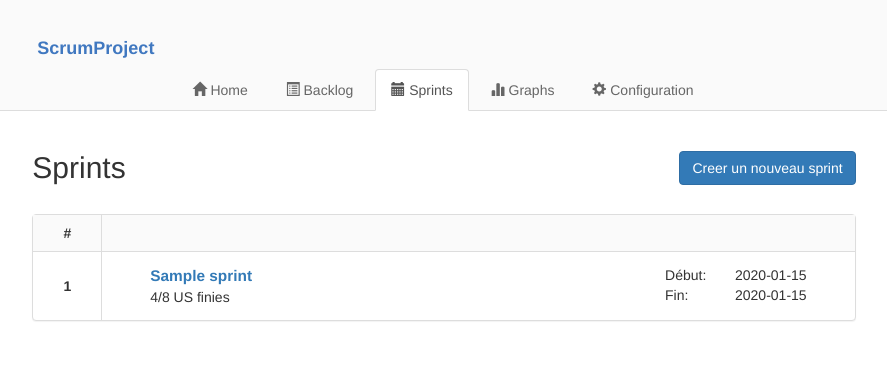
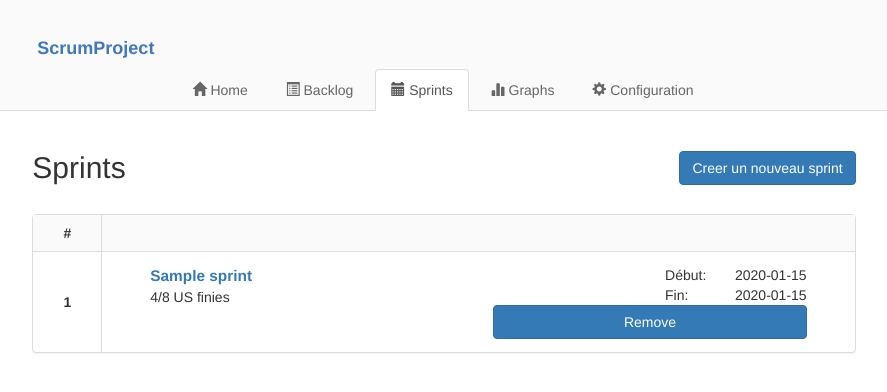
Before and after one commit to rtisne/ScrumDev, a PHP site: page /sprintsProject.php?id_project=1 in a window 1280 px wide. Shown: the part 52-444 px from the top of the page, without its empty margins (196-1083 px from the left). Run offline with PHP 8.4, Linux system fonts and the light colour scheme; a user stored in the database is signed in; data comes from the database, SQL or seed files in the repository; tables that the repository leaves empty hold one stand-in row (values such as "Sample post").

Commit message:
[ajout boutton remove]

```diff
--- a/src/web/templates/sprintsProject.template.php
+++ b/src/web/templates/sprintsProject.template.php
@@ -46,6 +46,9 @@ foreach ($sprints as $sprint) {
                                 </div>
                             </div>
                         </div>
+                        <div class="col-md-6 desc_sprint">
+                                <button type="submit" class="btn btn-primary btn-block" id="removeSprint" data-id="<?=$sprint['id'];?>">Remove</button>
+                        </div>
                     </div>
                 </td>
             </tr>
```
